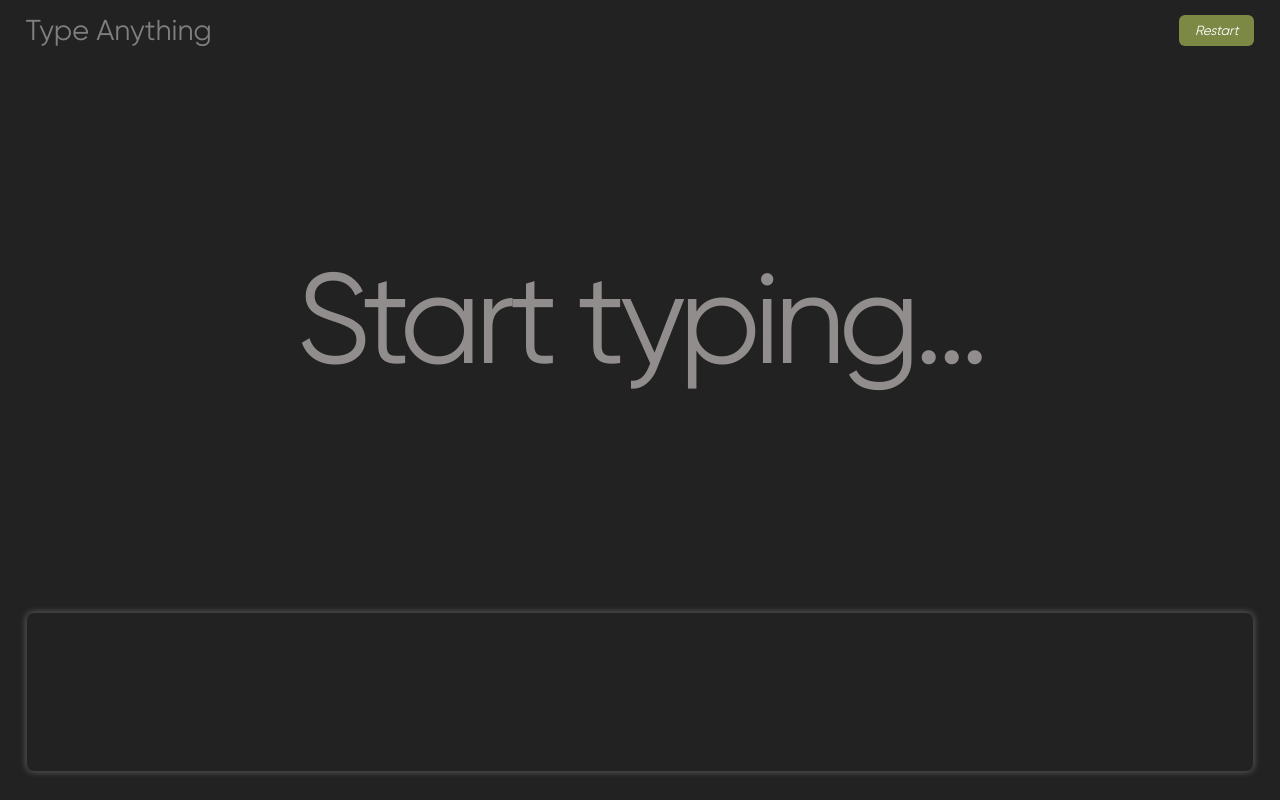
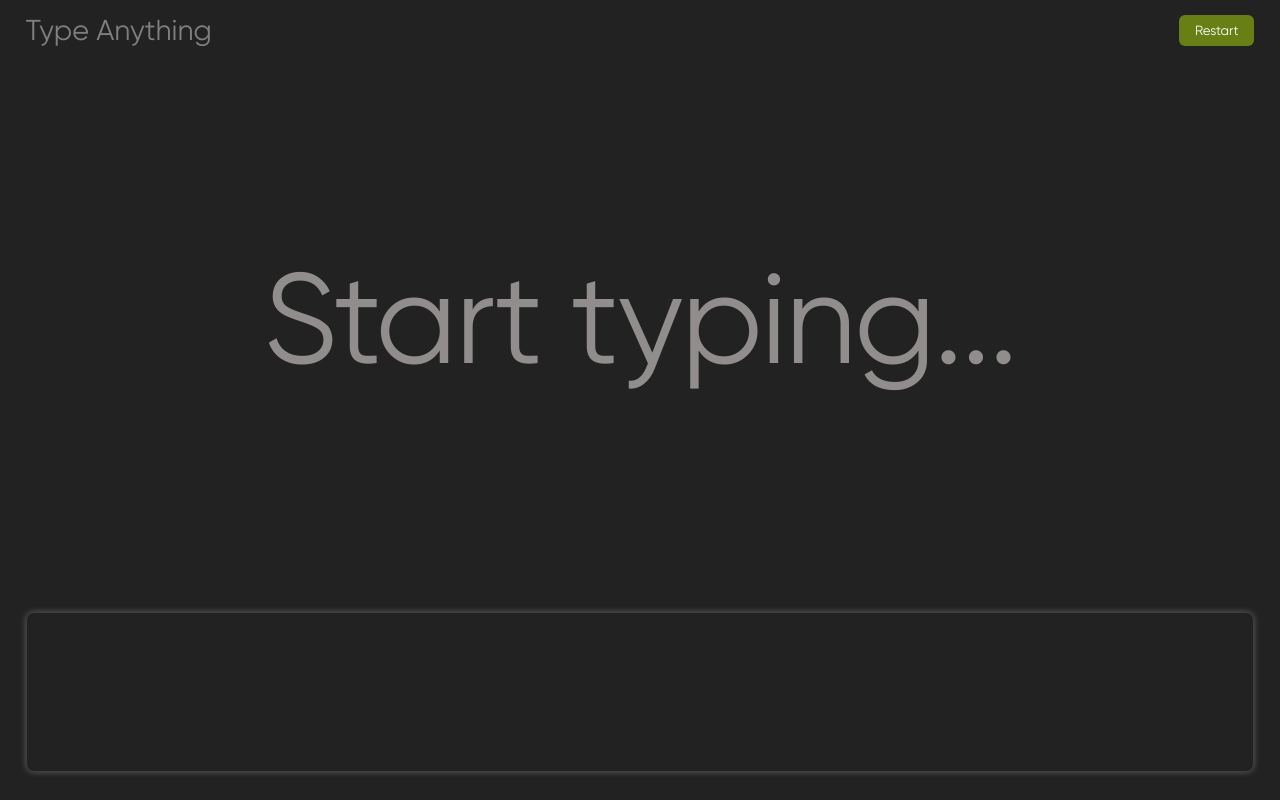
Before and after one commit to silent-faithX/type-anything, a website: page index.html in a window 1280 px wide. Drawn offline with Linux system fonts and the light colour scheme.

Commit message:
updated css

```diff
--- a/style.css
+++ b/style.css
@@ -47,14 +47,13 @@ nav button {
     border-radius: 6px;
     color: #fff;
     cursor: pointer;
-    font-style: italic;
-    background-color: #d6f1697f;
+    background-color: #748f14da;
     font-family: 'Gilroy', sans-serif;
     transition: background 0.2s;
 }
 
 nav button:hover {
-    background-color: #d7fb43ae;
+    background-color: #637616ae;
 }
 
 /* Main Heading */
@@ -66,7 +65,7 @@ h1 {
     display: flex;
     align-items: center;
     justify-content: center;
-    letter-spacing: -0.05em;
+    letter-spacing: -2px;
     text-align: center;
     color: #918d8d;
     padding: 0 2vw;
```
